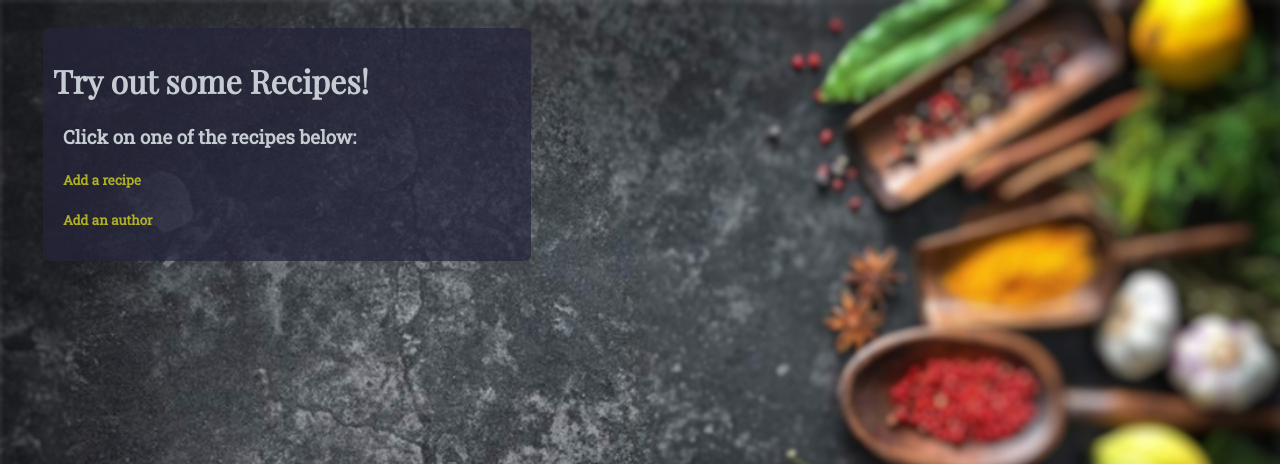
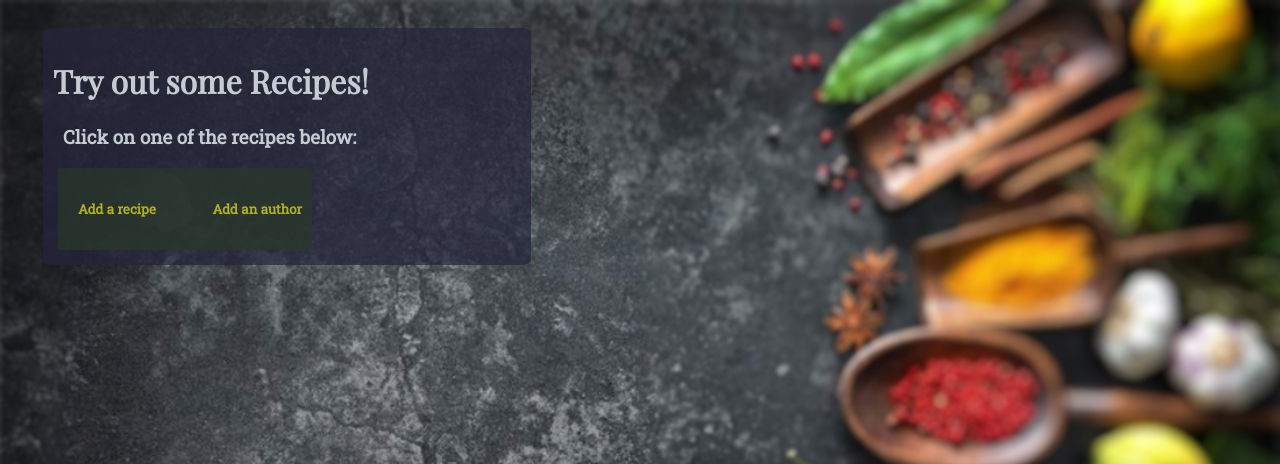
Before and after one commit to jeffsimp88/recipes_book, a Django app: page / in a window 1280 px wide. Shown: the top 464 px of the page. Run offline with Django 3.2, Linux system fonts and the light colour scheme; data that the repository does not hold is empty.

Commit message:
Added to linksBox ID

```diff
--- a/static/css/style.css
+++ b/static/css/style.css
@@ -73,3 +73,14 @@ a:hover{
     max-width: 468px;
     background-color: rgba(42, 56, 42, 0.7);
 }
+
+#linksBox{
+    display: flex;
+    justify-content: space-between;
+    padding: 10px;
+    margin: 5px;
+    border-radius: 2%;
+    min-width: fit-content;
+    max-width: 234px;
+    background-color: rgba(42, 56, 42, 0.7);
+}
```
